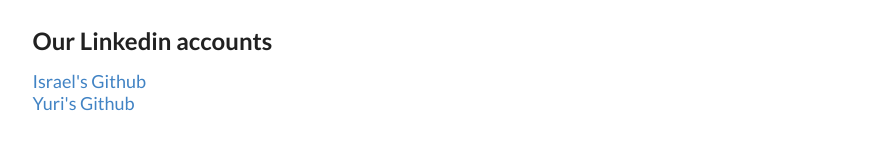
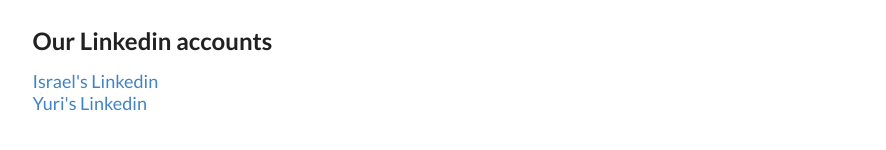
Before and after one commit to benmenis/Business-Type-Detection-Website, a React (Create React App) app: page /about in a window 1280 px wide. Shown: the part 854-1004 px from the top of the page, without its empty margins (194-1080 px from the left). Built offline with nearby package versions, Linux system fonts and the light colour scheme; no server answers.

Commit message:
add more text to about component

```diff
--- a/src/components/about/About.js
+++ b/src/components/about/About.js
@@ -76,9 +76,9 @@ const About = (props) => {
                     <div className="ui header big">
                         <h3 className="big">Our Linkedin accounts</h3>
                     </div>
-                    <a className="small" href='https://www.linkedin.com/in/israel-ben-menachem-79123a161/'>Israel's Github</a>
+                    <a className="small" href='https://www.linkedin.com/in/israel-ben-menachem-79123a161/'>Israel's Linkedin</a>
                     <br/>
-                    <a className="small" href='https://www.linkedin.com/in/yuriy-kovalyov/'>Yuri's Github</a>
+                    <a className="small" href='https://www.linkedin.com/in/yuriy-kovalyov/'>Yuri's Linkedin</a>
                 </div>
             </div>
 
```
